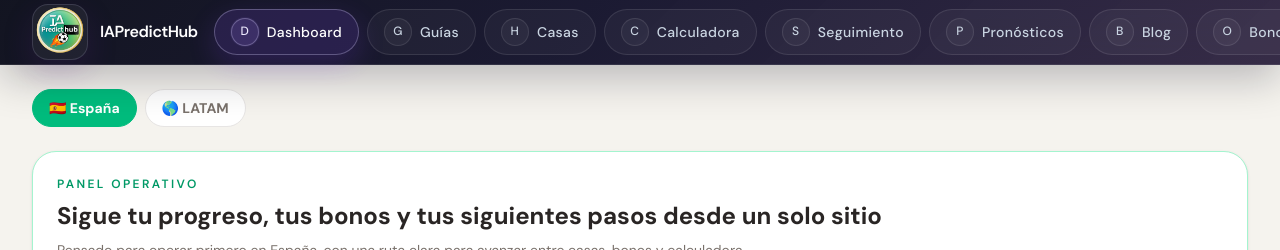
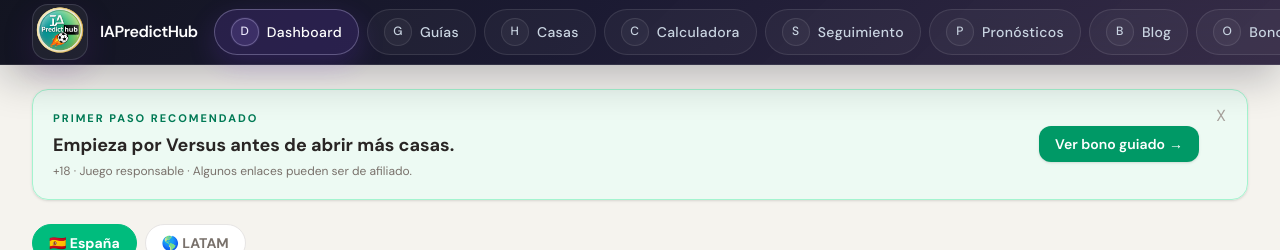
Before and after one commit to eloylt13/matched-betting-app, a Next.js app: page /dashboard in a window 1280 px wide. Shown: the top 250 px of the page. Built offline with nearby package versions, Linux system fonts and the light colour scheme; no server answers; a web font is replaced by a local one.

Commit message:
feat: add first step recommendation to dashboard

```diff
--- a/app/dashboard/DashboardClient.tsx
+++ b/app/dashboard/DashboardClient.tsx
@@ -11,6 +11,7 @@ import CasasPendientes from '@/components/dashboard/CasasPendientes'
 import BonosPendientes from '@/components/dashboard/BonosPendientes'
 import ProximasAcciones from '@/components/dashboard/ProximasAcciones'
 import CasasProgress from '@/components/dashboard/CasasProgress'
+import FirstStepRecommendation from '@/components/dashboard/FirstStepRecommendation'
 
 type Market = 'espana' | 'latam'
 
@@ -130,6 +131,8 @@ export default function DashboardClient() {
 
   return (
     <div className="flex flex-col gap-6">
+      <FirstStepRecommendation />
+
       <div className="flex gap-2">
         <button
           type="button"
--- /dev/null
+++ b/components/dashboard/FirstStepRecommendation.tsx
@@ -0,0 +1,70 @@
+'use client'
+
+import { useEffect, useState } from 'react'
+import Link from 'next/link'
+import { FEATURED_STARTER_HOUSE } from '@/lib/config/featuredHouse'
+
+const STORAGE_KEY = 'iapredicthub-dashboard-first-step-dismissed-v1'
+
+export default function FirstStepRecommendation() {
+  const [checkedStorage, setCheckedStorage] = useState(false)
+  const [dismissed, setDismissed] = useState(false)
+
+  useEffect(() => {
+    try {
+      setDismissed(window.localStorage.getItem(STORAGE_KEY) === 'true')
+    } catch {
+      setDismissed(false)
+    } finally {
+      setCheckedStorage(true)
+    }
+  }, [])
+
+  const handleDismiss = () => {
+    try {
+      window.localStorage.setItem(STORAGE_KEY, 'true')
+    } catch {
+      // Storage can fail in private browsing or restricted environments.
+    }
+
+    setDismissed(true)
+  }
+
+  if (!checkedStorage || dismissed) {
+    return null
+  }
+
+  return (
+    <section className="relative overflow-hidden rounded-2xl border border-emerald-200 bg-emerald-50/80 p-4 pr-11 shadow-sm sm:p-5 sm:pr-12">
+      <button
+        type="button"
+        onClick={handleDismiss}
+        aria-label="Cerrar recomendacion"
+        className="absolute right-3 top-3 flex h-7 w-7 items-center justify-center rounded-full text-stone-400 transition-colors hover:bg-white/80 hover:text-stone-600"
+      >
+        X
+      </button>
+
+      <div className="flex flex-col gap-3 sm:flex-row sm:items-center sm:justify-between">
+        <div className="max-w-2xl">
+          <p className="mb-1 text-[11px] font-bold uppercase tracking-[0.18em] text-emerald-700">
+            PRIMER PASO RECOMENDADO
+          </p>
+          <h2 className="text-base font-bold text-stone-800 sm:text-lg">
+            Empieza por {FEATURED_STARTER_HOUSE.name} antes de abrir más casas.
+          </h2>
+          <p className="mt-1 text-xs text-stone-500">
+            +18 · Juego responsable · Algunos enlaces pueden ser de afiliado.
+          </p>
+        </div>
+
+        <Link
+          href={FEATURED_STARTER_HOUSE.href}
+          className="inline-flex w-fit items-center justify-center rounded-xl bg-emerald-600 px-4 py-2 text-sm font-semibold text-white shadow-sm transition-colors hover:bg-emerald-500 focus:outline-none focus:ring-2 focus:ring-emerald-500 focus:ring-offset-2 focus:ring-offset-emerald-50"
+        >
+          {FEATURED_STARTER_HOUSE.ctaLabel} <span aria-hidden="true" className="ml-1">→</span>
+        </Link>
+      </div>
+    </section>
+  )
+}
--- /dev/null
+++ b/lib/config/featuredHouse.ts
@@ -0,0 +1,5 @@
+export const FEATURED_STARTER_HOUSE = {
+  name: "Versus",
+  href: "/casas/versus",
+  ctaLabel: "Ver bono guiado",
+}
```
